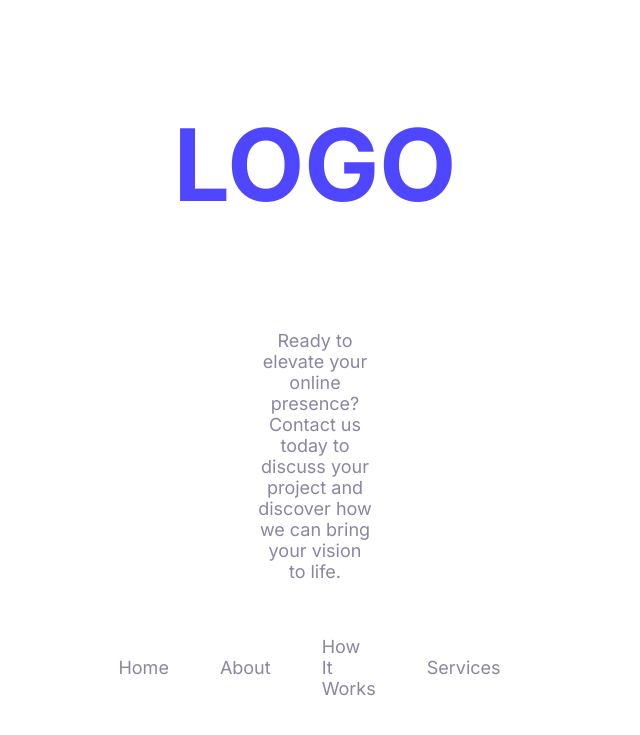
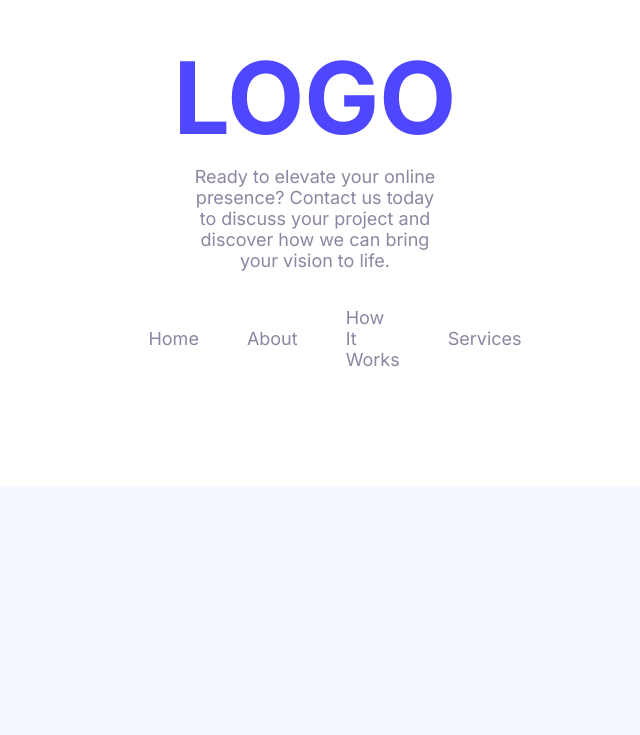
Before and after one commit to AhmadZubayer/web-dev-ph-assignment-1, a plain HTML site: page index.html in a window 1280 px wide. Shown: the part 3233-3968 px from the top of the page, without its empty margins (325-965 px from the left). After the commit the page ends 3727 px from the top, so only its background shows below. Drawn offline with Linux system fonts and the light colour scheme.

Commit message:
fixed footer layout and form button

```diff
--- a/styles/design.css
+++ b/styles/design.css
@@ -215,40 +215,48 @@ form :placeholder-shown{
     font-size: 20px;
 }
 .formBtn{
-    width: 110%;
+    width: 112%;
 }
-/*footer starts here*/
+/*footer starts here-------------------------------------------------------*/
 footer{
     background-color: white;
-    text-align: justify;
+    align-items: center;
+    width: 100%;
 }
 .footerDiv{
-    padding: 104px 575px 104px 575px;
+    padding: 100px 455px 100px 455px;
     display: flex;
     flex-direction: column;
-    gap: 20px;
     align-items: center;
 }
 .footerTitle{
     color: #4E47FF;
+    text-align: center;
     font-size: 100px;
     font-weight: bold;
+    margin-top: 4px;
+    margin-bottom: 0px;
 }
 .footerText{
+    width: 70%;
     font-size: 18px;
     font-weight: normal;
     color: #8987A1;
     text-align: center;
+    margin-top: 8px;
+    margin-bottom: 20px;
 }
 
-nav ul{
+footer nav ul{
+    width: 100%;
     display: flex;
     align-items: center;
+    justify-content: center;
+    gap: 48px;
 }
-nav ul li{
+footer nav ul li{
     list-style: none;
-    margin-right: 51px;
 }
-nav li a{
+footer nav li a{
     text-decoration: none;
 }
```
